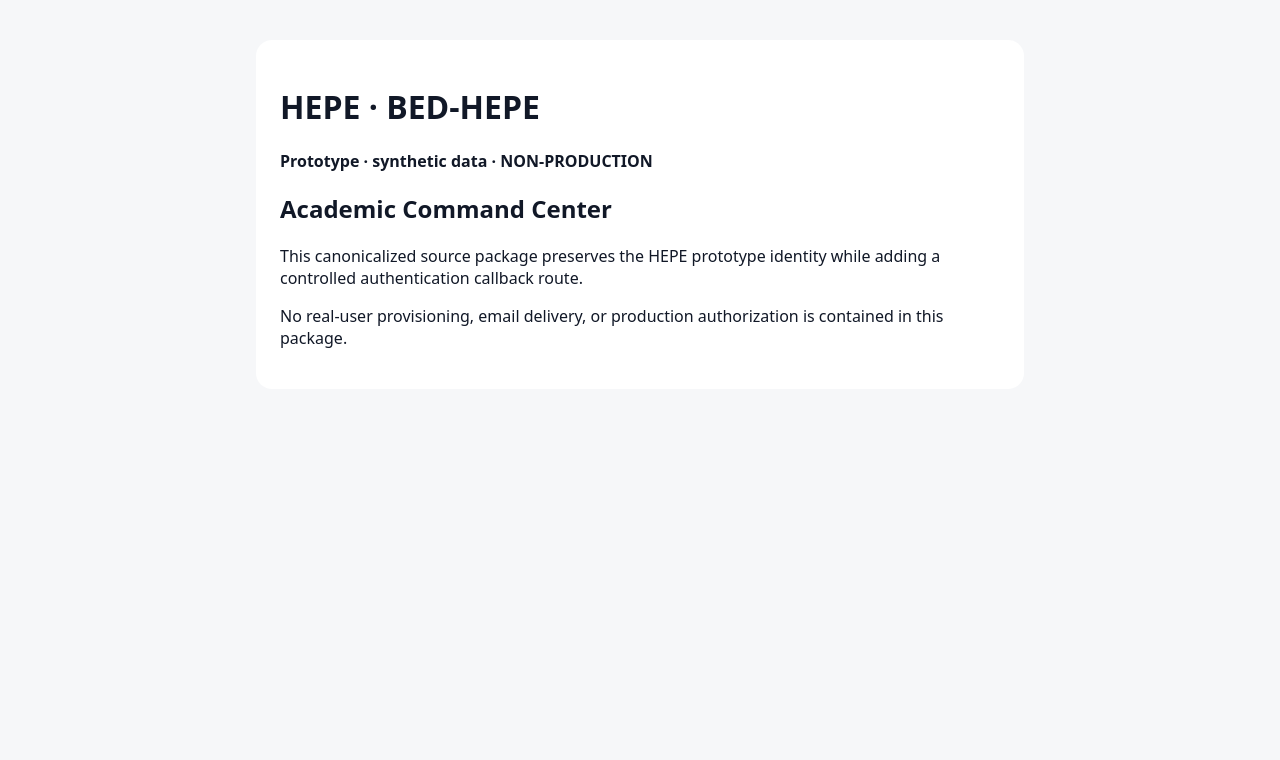
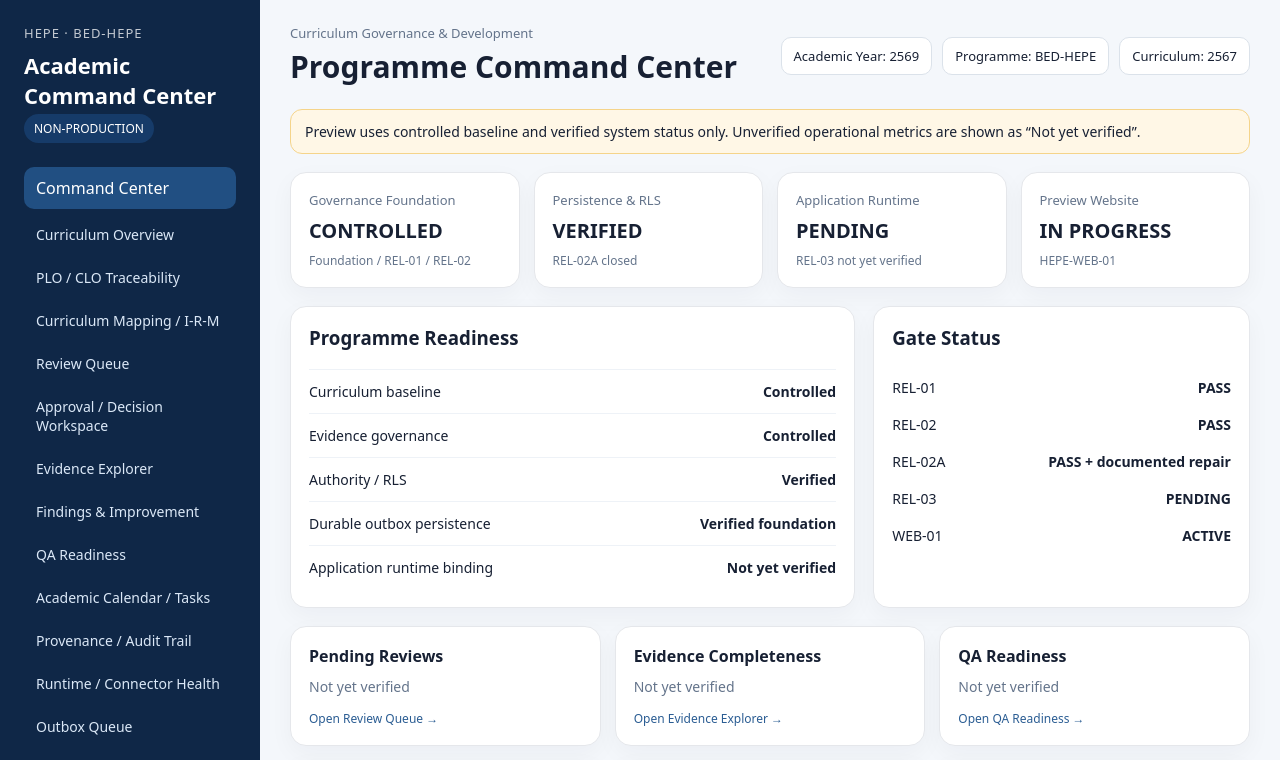
Before and after one commit to kasemch/hepe-ui-prototype, a Next.js app: page / in a window 1280 px wide. Shown: the top 760 px of the page. Built offline with nearby package versions, Linux system fonts and the light colour scheme.

Commit message:
HEPE-WEB-01 build first integrated academic command center

```diff
--- a/app/page.tsx
+++ b/app/page.tsx
@@ -1,11 +1,77 @@
+const modules = [
+  ['curriculum','Curriculum Overview'],['traceability','PLO / CLO Traceability'],['mapping','Curriculum Mapping / I-R-M'],['reviews','Review Queue'],['decisions','Approval / Decision Workspace'],['evidence','Evidence Explorer'],['findings','Findings & Improvement'],['qa','QA Readiness'],['calendar','Academic Calendar / Tasks'],['audit','Provenance / Audit Trail'],['runtime','Runtime / Connector Health'],['outbox','Outbox Queue'],['reconciliation','Reconciliation Workspace'],['governance','System Governance / Gate Status']
+];
+
+const cardStyle = {background:'#ffffff',border:'1px solid #e5e7eb',borderRadius:16,padding:18,boxShadow:'0 8px 24px rgba(15,23,42,.04)'} as const;
+
 export default function Home() {
   return (
-    <main style={{maxWidth:720,margin:"40px auto",padding:24,background:"white",borderRadius:16}}>
-      <h1>HEPE · BED-HEPE</h1>
-      <p><strong>Prototype · synthetic data · NON-PRODUCTION</strong></p>
-      <h2>Academic Command Center</h2>
-      <p>This canonicalized source package preserves the HEPE prototype identity while adding a controlled authentication callback route.</p>
-      <p>No real-user provisioning, email delivery, or production authorization is contained in this package.</p>
+    <main style={{minHeight:'100vh',background:'#f4f7fb',color:'#172033'}}>
+      <div style={{display:'grid',gridTemplateColumns:'260px minmax(0,1fr)',minHeight:'100vh'}}>
+        <aside style={{background:'#0f2747',color:'white',padding:24,position:'sticky',top:0,height:'100vh',boxSizing:'border-box'}}>
+          <div style={{fontSize:13,opacity:.75,letterSpacing:1}}>HEPE · BED-HEPE</div>
+          <h1 style={{fontSize:22,margin:'8px 0 4px'}}>Academic Command Center</h1>
+          <div style={{fontSize:12,background:'#163b69',display:'inline-block',padding:'6px 10px',borderRadius:999,marginBottom:24}}>NON-PRODUCTION</div>
+          <nav style={{display:'grid',gap:8}}>
+            <a href="/" style={{color:'white',textDecoration:'none',padding:'10px 12px',background:'#214f82',borderRadius:10}}>Command Center</a>
+            {modules.map(([slug,label]) => <a key={slug} href={`/${slug}`} style={{color:'#dbe8f7',textDecoration:'none',padding:'8px 12px',fontSize:14}}>{label}</a>)}
+          </nav>
+        </aside>
+
+        <section style={{padding:'24px 30px 40px'}}>
+          <header style={{display:'flex',justifyContent:'space-between',gap:16,alignItems:'center',marginBottom:22}}>
+            <div>
+              <div style={{fontSize:13,color:'#64748b'}}>Curriculum Governance & Development</div>
+              <h2 style={{fontSize:30,margin:'4px 0 0'}}>Programme Command Center</h2>
+            </div>
+            <div style={{display:'flex',gap:10,flexWrap:'wrap',justifyContent:'flex-end'}}>
+              {['Academic Year: 2569','Programme: BED-HEPE','Curriculum: 2567'].map(x => <span key={x} style={{background:'white',border:'1px solid #dbe2ea',borderRadius:10,padding:'9px 12px',fontSize:13}}>{x}</span>)}
+            </div>
+          </header>
+
+          <div style={{background:'#fff7e6',border:'1px solid #f5d48a',borderRadius:12,padding:'12px 14px',marginBottom:18,fontSize:14}}>
+            Preview uses controlled baseline and verified system status only. Unverified operational metrics are shown as “Not yet verified”.
+          </div>
+
+          <div style={{display:'grid',gridTemplateColumns:'repeat(4,minmax(0,1fr))',gap:14,marginBottom:18}}>
+            {[
+              ['Governance Foundation','CONTROLLED','Foundation / REL-01 / REL-02'],
+              ['Persistence & RLS','VERIFIED','REL-02A closed'],
+              ['Application Runtime','PENDING','REL-03 not yet verified'],
+              ['Preview Website','IN PROGRESS','HEPE-WEB-01']
+            ].map(([title,status,note]) => <div key={title} style={cardStyle}><div style={{fontSize:13,color:'#64748b'}}>{title}</div><div style={{fontSize:20,fontWeight:700,margin:'8px 0'}}>{status}</div><div style={{fontSize:12,color:'#64748b'}}>{note}</div></div>)}
+          </div>
+
+          <div style={{display:'grid',gridTemplateColumns:'1.5fr 1fr',gap:18,marginBottom:18}}>
+            <div style={cardStyle}>
+              <h3 style={{marginTop:0}}>Programme Readiness</h3>
+              {[['Curriculum baseline','Controlled'],['Evidence governance','Controlled'],['Authority / RLS','Verified'],['Durable outbox persistence','Verified foundation'],['Application runtime binding','Not yet verified']].map(([k,v]) => <div key={k} style={{display:'flex',justifyContent:'space-between',borderTop:'1px solid #eef2f7',padding:'12px 0',fontSize:14}}><span>{k}</span><strong>{v}</strong></div>)}
+            </div>
+            <div style={cardStyle}>
+              <h3 style={{marginTop:0}}>Gate Status</h3>
+              {[['REL-01','PASS'],['REL-02','PASS'],['REL-02A','PASS + documented repair'],['REL-03','PENDING'],['WEB-01','ACTIVE']].map(([k,v]) => <div key={k} style={{display:'flex',justifyContent:'space-between',padding:'9px 0',fontSize:14}}><span>{k}</span><strong>{v}</strong></div>)}
+            </div>
+          </div>
+
+          <div style={{display:'grid',gridTemplateColumns:'repeat(3,minmax(0,1fr))',gap:14,marginBottom:18}}>
+            {[
+              ['Pending Reviews','Not yet verified','Open Review Queue'],
+              ['Evidence Completeness','Not yet verified','Open Evidence Explorer'],
+              ['QA Readiness','Not yet verified','Open QA Readiness'],
+              ['Connector Health','Foundation ready','Open Runtime Health'],
+              ['Outbox Queue','Runtime binding pending','Open Outbox Queue'],
+              ['Findings / Improvement','Not yet verified','Open Findings']
+            ].map(([a,b,c]) => <div key={a} style={cardStyle}><div style={{fontWeight:700}}>{a}</div><div style={{fontSize:14,color:'#64748b',margin:'10px 0 14px'}}>{b}</div><div style={{fontSize:12,color:'#2b5d93'}}>{c} →</div></div>)}
+          </div>
+
+          <div style={cardStyle}>
+            <h3 style={{marginTop:0}}>Core HEPE Modules</h3>
+            <div style={{display:'grid',gridTemplateColumns:'repeat(4,minmax(0,1fr))',gap:10}}>
+              {modules.map(([slug,label]) => <a key={slug} href={`/${slug}`} style={{border:'1px solid #e5e7eb',borderRadius:12,padding:14,textDecoration:'none',color:'#183b63',background:'#f9fbfd'}}>{label}</a>)}
+            </div>
+          </div>
+        </section>
+      </div>
     </main>
   );
 }
```
